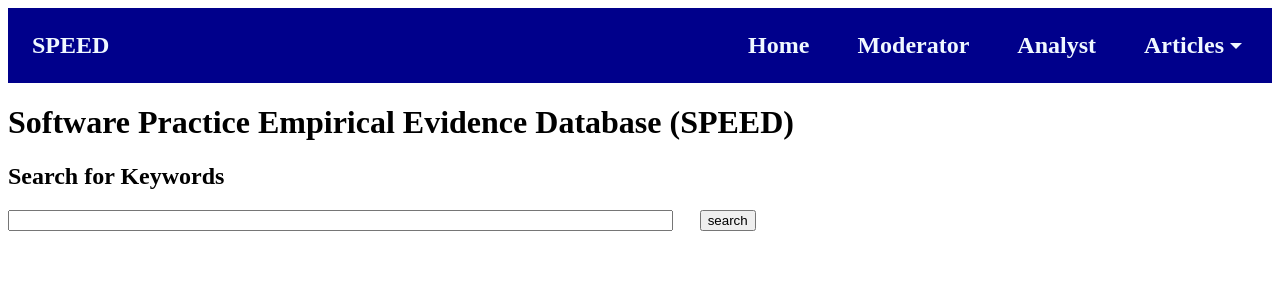
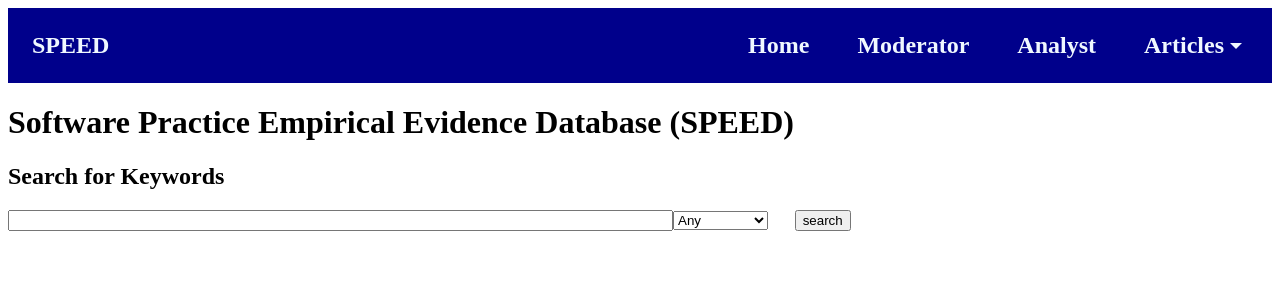
Before and after one commit to CISE5501/Assignment-1B, a Next.js app in the folder frontend/: page / in a window 1280 px wide. Shown: the top 300 px of the page. Built offline with nearby package versions, Linux system fonts and the light colour scheme.

Commit message:
Add field dropdown on search bar

```diff
--- a/frontend/src/pages/index.tsx
+++ b/frontend/src/pages/index.tsx
@@ -5,6 +5,10 @@ export default function Home() {
       <h2>Search for Keywords</h2>
       <form action="/search">
         <input type="text" size={80} name="keywords" />
+        <select name="field">
+          <option value="all">Any</option>
+          <option value="keywords">SE Methods</option>
+        </select>
         <button type="submit" style={{ marginLeft: '2em' }}>
           search
         </button>
```
